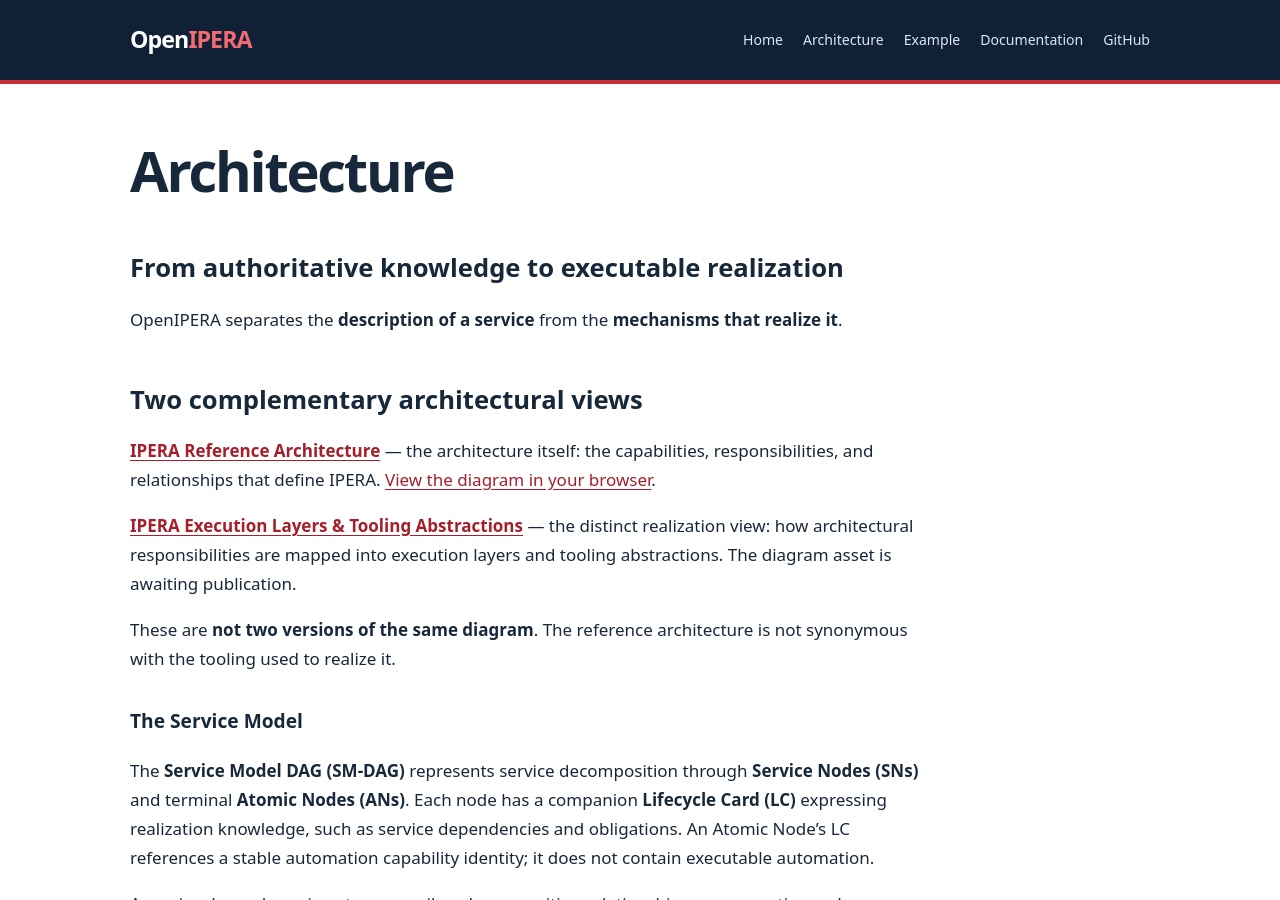
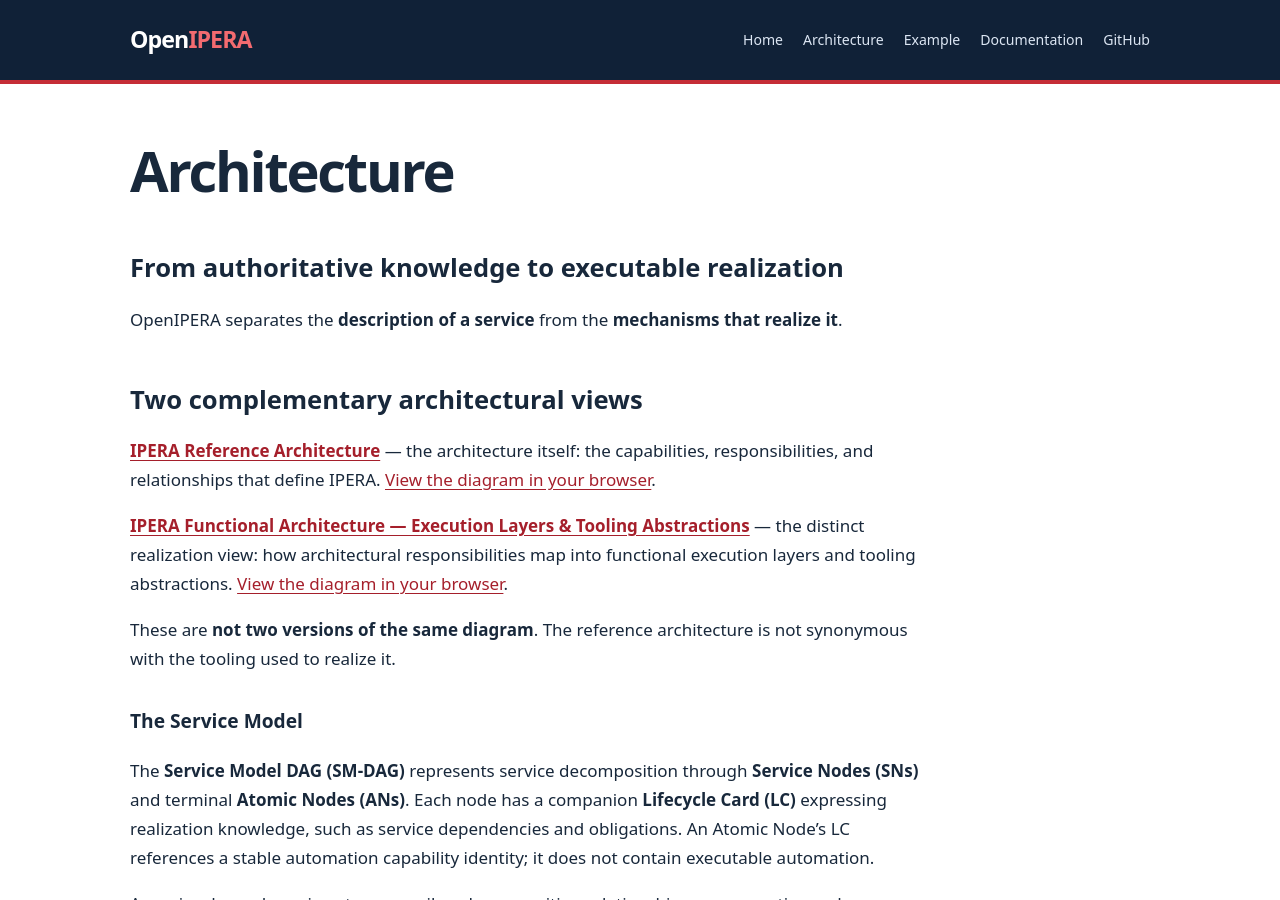
Before and after one commit to openipera/openipera-architecture, a Jekyll site: the page built from docs/architecture.md, in a window 1280 px wide and 900 px high. Built offline with Jekyll 4.4.1, drawn with Linux system fonts in a browser that asks for light colours.

Commit message:
Publish functional architecture diagram and distinguish reference architecture

```diff
--- a/docs/architecture.md
+++ b/docs/architecture.md
@@ -13,7 +13,7 @@ OpenIPERA separates the **description of a service** from the **mechanisms that
 
 **[IPERA Reference Architecture]({{ '/architecture/reference-architecture/' | relative_url }})** — the architecture itself: the capabilities, responsibilities, and relationships that define IPERA. [View the diagram in your browser]({{ '/architecture/reference-architecture/' | relative_url }}).
 
-**[IPERA Execution Layers & Tooling Abstractions]({{ '/architecture/execution-layers/' | relative_url }})** — the distinct realization view: how architectural responsibilities are mapped into execution layers and tooling abstractions. The diagram asset is awaiting publication.
+**[IPERA Functional Architecture — Execution Layers & Tooling Abstractions]({{ '/architecture/execution-layers/' | relative_url }})** — the distinct realization view: how architectural responsibilities map into functional execution layers and tooling abstractions. [View the diagram in your browser]({{ '/architecture/execution-layers/' | relative_url }}).
 
 These are **not two versions of the same diagram**. The reference architecture is not synonymous with the tooling used to realize it.
 
```
